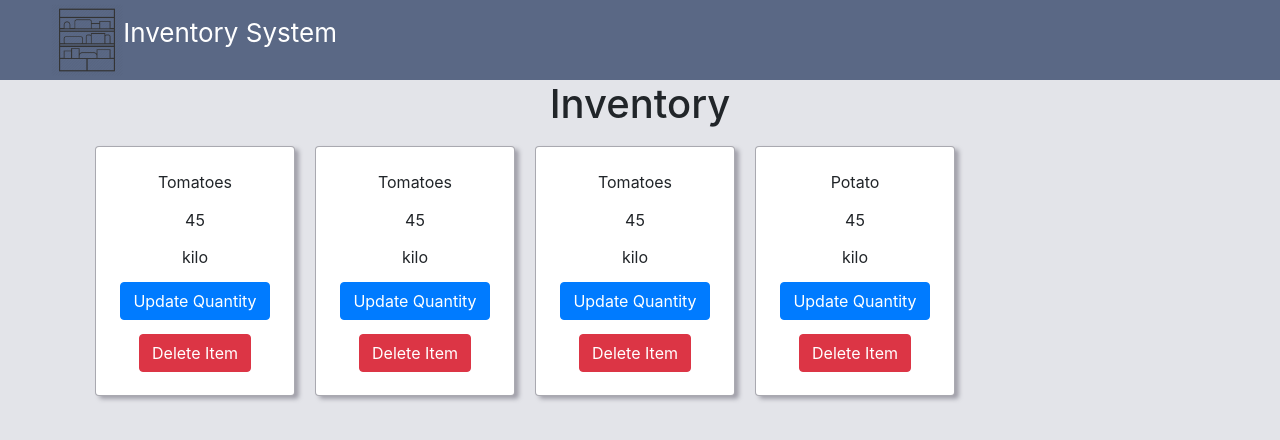
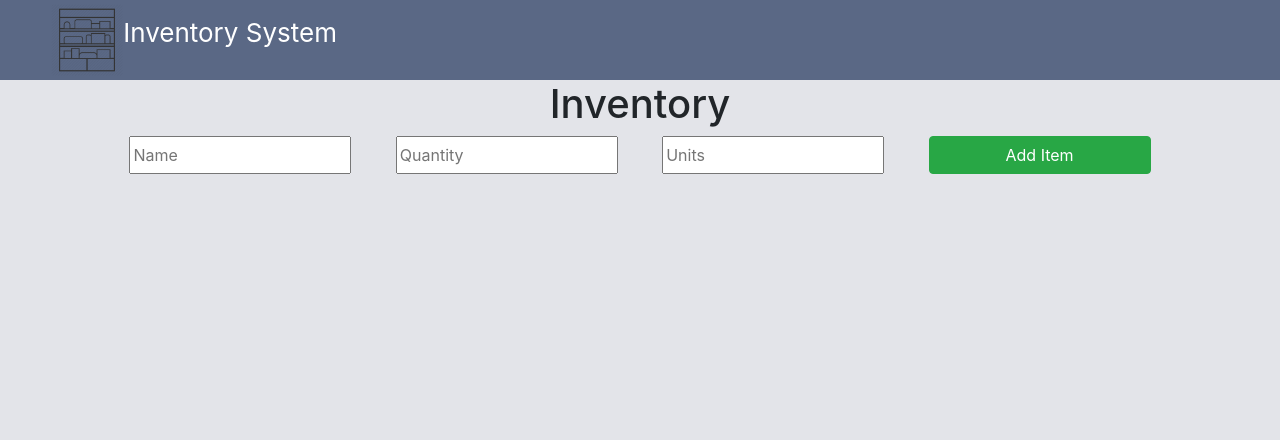
Before and after one commit to zamanstrosity-cell/react-inventory, a React (Create React App) app: page / in a window 1280 px wide. Shown: the top 440 px of the page. Built offline with nearby package versions, Linux system fonts and the light colour scheme.

Commit message:
finished list items, working on update and delete functionality

```diff
--- a/package.json
+++ b/package.json
@@ -6,7 +6,9 @@
     "@testing-library/jest-dom": "^4.2.4",
     "@testing-library/react": "^9.5.0",
     "@testing-library/user-event": "^7.2.1",
+    "bootstrap": "^4.5.0",
     "react": "^16.13.1",
+    "react-bootstrap": "^1.0.1",
     "react-dom": "^16.13.1",
     "react-scripts": "3.4.1"
   },
--- a/src/App.css
+++ b/src/App.css
@@ -27,6 +27,16 @@
   flex-direction: row;
   flex-wrap: wrap;
 }
+
+.add-product {
+  display: flex;
+  justify-content: space-evenly;
+}
+
+.add-product > * {
+  width: 20%;
+}
+
 .card {
   display: flex;
   flex-direction: column;
--- a/src/App.js
+++ b/src/App.js
@@ -1,47 +1,58 @@
 import React from 'react';
-import logo from './shelves.png';
+import Header from './components/layout/Header';
 import Inventory from './components/Inventory';
+import AddItem from './components/AddItem';
+import uuid from 'uuid/v4';
+import UpdateModal from './components/layout/UpdateModal';
 import './App.css';
+
 
 class App extends React.Component {
   state = {
-    inventory: [
-      {
-        name: 'Tomatoes',
-        quantity: '45',
-        units: 'kilo'
-      },
-      {
-        name: 'Tomatoes',
-        quantity: '45',
-        units: 'kilo'
-      },
-      {
-        name: 'Tomatoes',
-        quantity: '45',
-        units: 'kilo'
-      },
-      {
-        name: 'Potato',
-        quantity: '45',
-        units: 'kilo'
-      }
-    ]
+    inventory: [],
+    pointer: ''
+  }
+  addProduct = (item) => {
+    if(this.state.inventory.some(product => product.name === item.name)){
+      this.setState({
+        inventory: this.state.inventory.map(product => {
+          if(product.name === item.name){
+            product.quantity += parseInt(item.quantity);
+            return product;
+          } return product;
+        })
+      })
+      return;
+    }
+    const newItem = {
+      id: uuid(),
+      name: item.name,
+      quantity: parseInt(item.quantity),
+      unit: item.unit
+    }
+    this.setState({
+      inventory: [...this.state.inventory, newItem]
+    })
+  }
+  updateQuantity = (item)=> {
+      UpdateModal.setState({
+        isOpen: true
+      })
+      this.setState({
+        pointer: item.id,
+      })
   }
   render() {
   return (
-    <React.Fragment>
     <div className="App">
-      <header className="App-header">
-        <img src={logo} className="App-logo" alt="logo" />
-        <p>Inventory System</p>
-      </header>
+      <Header />
       <div className="container">
-      <h1 style={{ width: '100%'}}>Inventory</h1>
-      <Inventory inventory={this.state.inventory} />
+      <h1 style={{ width: '100%' }}>Inventory</h1>
+      <AddItem addProduct={this.addProduct}/>
+      <Inventory updateQuantity={this.updateQuantity} inventory= { this.state.inventory }> </Inventory>
       </div>
+      <UpdateModal pointer={this.state.pointer}/>
     </div>
-    </React.Fragment>
   );
 }
 }
--- a/src/components/AddItem.js
+++ b/src/components/AddItem.js
@@ -1,15 +1,45 @@
 import React from 'react';
+import uuid from 'uuid';
+
 
 class AddItem extends React.Component {
+    state = {
+        item: {
+            name: '',
+            quantity: '',
+            unit: ''
+        }
+    }
+    handleInput = e => {
+        const value = e.target.value;
+        this.setState({
+            item: {
+                ...this.state.item,
+                [e.target.name]: value
+            }
+        })
+    }
+    onSubmit = e => {
+        e.preventDefault();
+        this.props.addProduct(this.state.item);
+        this.setState({
+            item: {
+                name: '',
+                quantity: '',
+                unit: ''
+            }
+        })
+    }
     render() {
         return (
-            <div className="card">
-                <div>{ this.props.item.name }</div>
-                <div>{ this.props.item.quantity}</div>
-                <div>{ this.props.item.units}</div>
-                <div><button className="btn btn-primary">Update Quantity</button></div>
-                <div><button className="btn btn-danger">Delete Item</button></div>
-            </div>
+            <React.Fragment>
+                <form className="add-product" onSubmit= {this.onSubmit} style={{ width: '100%' }}>
+                    <input type="text" onChange={ this.handleInput } value={this.state.item.name} name="name" placeholder="Name" required/>
+                    <input type="number" onChange={ this.handleInput } value={this.state.item.quantity} name="quantity" placeholder="Quantity" required/>
+                    <input type="text" onChange={ this.handleInput } value={this.state.item.unit} name="unit" placeholder="Units" required/>
+                    <button type="submit" className="btn btn-success">Add Item</button>
+                </form>
+            </React.Fragment>
         )
     }
 }
--- a/src/components/Inventory.js
+++ b/src/components/Inventory.js
@@ -1,13 +1,17 @@
-import React from 'react';
-import AddItem from './AddItem';
+import React, { Component } from 'react'
+import Item from './Item';
 
-
-class Inventory extends React.Component {
-  render() {
-      return this.props.inventory.map((item) => (
-      <AddItem item={item} />
-      ));
-  }
+class Inventory extends Component {
+    render() {
+        return this.props.inventory.map(item => (
+            <Item
+            key={item.id}
+            updateQuantity={this.props.updateQuantity}
+            deleteItem={this.props.deleteItem}
+            item={item}
+            />
+        ))
+    }
 }
 
-export default Inventory;
+export default Inventory
--- /dev/null
+++ b/src/components/Item.js
@@ -0,0 +1,17 @@
+import React, { Component } from 'react'
+
+export class Item extends Component {
+    render() {
+        return (
+            <div className="card">
+                <div>{ this.props.item.name }</div>
+                <div>{ this.props.item.quantity }</div>
+                <div>{ this.props.item.unit }</div>
+                <div><button onClick={this.props.updateQuantity.bind(this, this.props.item)} className="btn btn-primary">Update Quantity</button></div>
+                <div><button className="btn btn-danger">Delete Item</button></div>
+            </div>
+        )
+    }
+}
+
+export default Item
--- /dev/null
+++ b/src/components/layout/Header.js
@@ -0,0 +1,18 @@
+import React, { Component } from 'react'
+import logo from '../../shelves.png'
+
+class Header extends Component {
+    render() {
+        return (
+            <React.Fragment>
+            <header className="App-header">
+                <img src={logo} className="App-logo" alt="logo" />
+                <p>Inventory System</p>
+            </header>
+            </React.Fragment>
+        )
+    }
+}
+
+
+export default Header
--- /dev/null
+++ b/src/components/layout/UpdateModal.js
@@ -0,0 +1,41 @@
+import React, { Component } from 'react'
+import Modal from "react-bootstrap/Modal";
+import "bootstrap/dist/css/bootstrap.min.css";
+
+class UpdateModal extends Component {
+    state = {
+        quantity: '',
+        isOpen: false
+    }
+    closeModal = e => {
+        this.setState(
+            { isOpen: false }
+        )
+    }
+    handleChange = e => {
+        this.setState({
+            quantity: e.target.value
+        })
+    }
+    handleSubmit = e => {
+        e.preventDefault();
+    }
+    render() {
+        return (
+            <Modal show={this.state.isOpen}>
+                <Modal.Header>
+                <h5>Update Quantity</h5>
+                <button onClick={this.closeModal} className="btn btn-danger">Cancel</button>
+                </Modal.Header>
+                <Modal.Body>
+                    <form style={{ display: 'flex', justifyContent: 'space-around'}} onSubmit={this.handleSubmit} className="update-modal">
+                        <input type="number" name="quantity" value={this.state.quantity} onChange={this.handleChange}/>
+                        <input type="submit" value="Update Quantity" className="btn btn-secondary" />
+                    </form>
+                </Modal.Body>
+            </Modal>
+        )
+    }
+}
+
+export default UpdateModal
```
Also changed, not shown: src/components/DeleteItem.js (added), src/components/EditItem.js (added), 1 other file (tests, documents, lock files or other folders).
